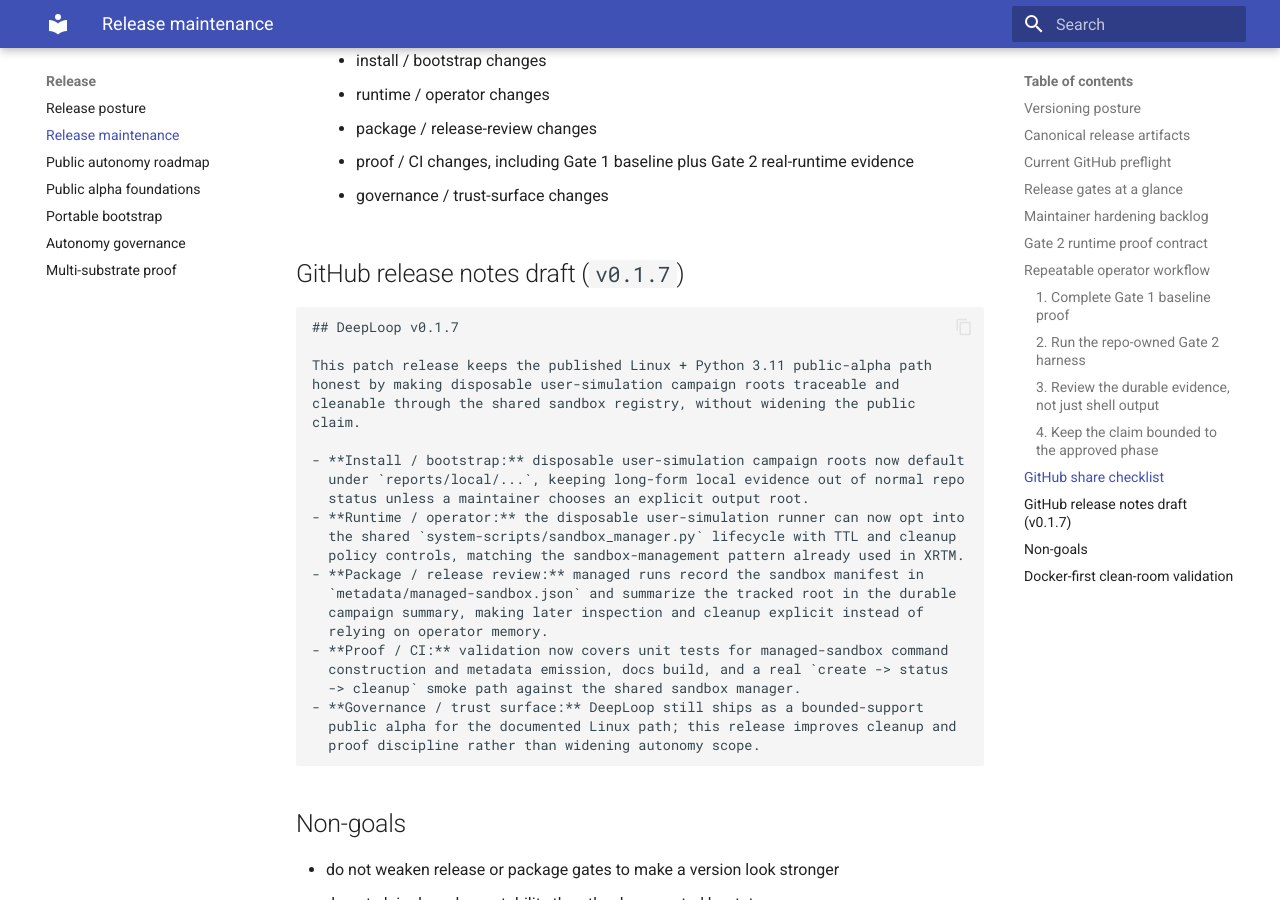
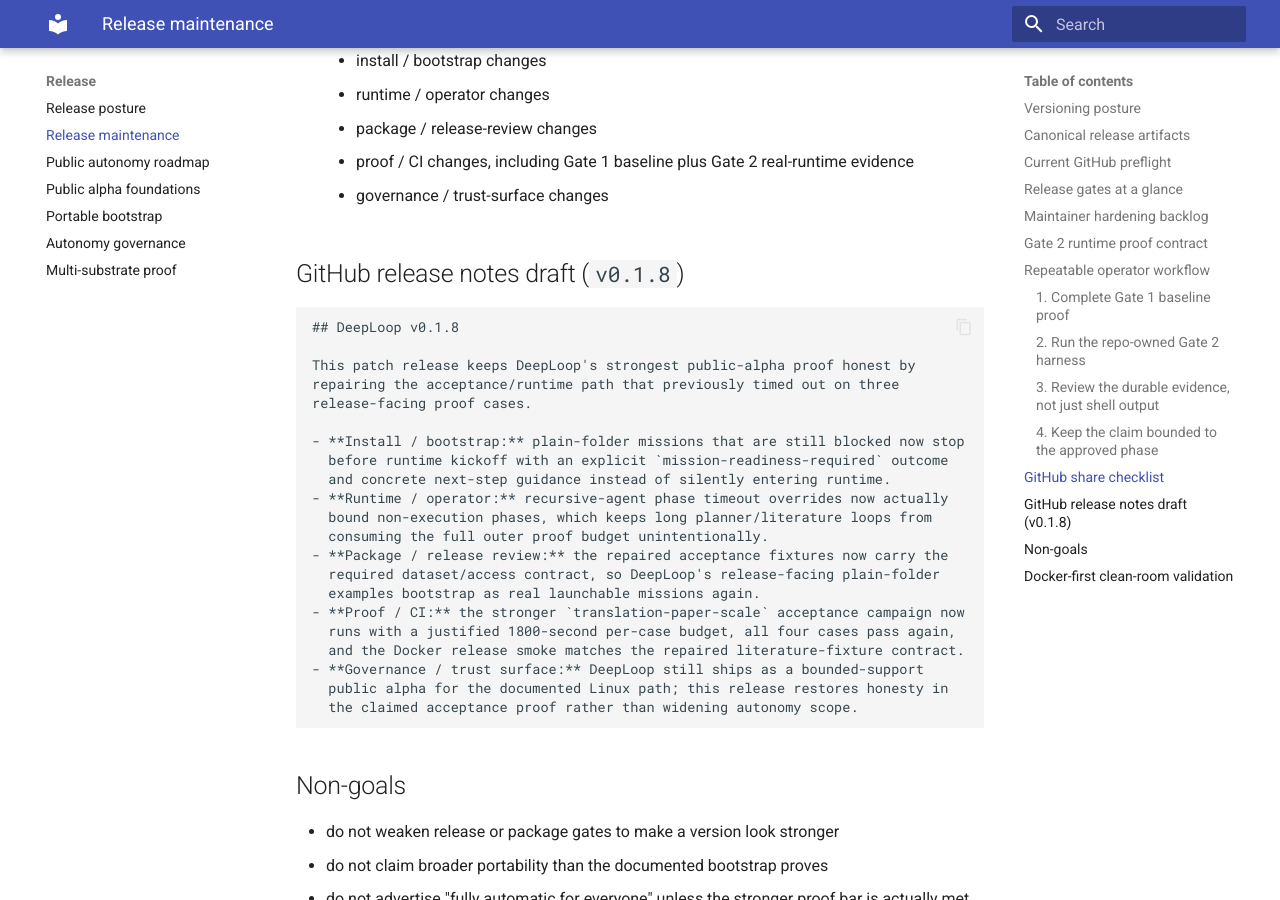
Before and after one commit to MoyYuan/DeepLoop, an MkDocs documentation site: the page built from docs/release/release-maintenance.md, in a window 1280 px wide and 900 px high, scrolled down 5766 px. Built offline with MkDocs 1.6.1 and Material for MkDocs 9.7.7, drawn with Linux system fonts in a browser that asks for light colours; some of the changed text lies outside the part shown.

Commit message:
Prepare v0.1.8 release
Co-authored-by: Copilot <223556219+Copilot@users.noreply.github.com>

````diff
--- a/docs/release/release-maintenance.md
+++ b/docs/release/release-maintenance.md
@@ -29,8 +29,8 @@ Mission/package promotion is still separate from repo/public release posture:
 
 ## Current GitHub preflight
 
-For the next public release, `pyproject.toml` now declares `0.1.7`, so the
-publishable tag and GitHub Release tag must be `v0.1.7`.
+For the next public release, `pyproject.toml` now declares `0.1.8`, so the
+publishable tag and GitHub Release tag must be `v0.1.8`.
 
 `publish.yml` only pushes to PyPI after the GitHub Release is published, and it
 aborts if the published release tag and `project.version` diverge.
@@ -42,10 +42,10 @@ Current preflight posture:
 - the merged release candidate should be rechecked with `make
   public-bootstrap-check`, `make docker-release-validate`, `make docs-build`,
   and `make test`
-- the next release should emphasize the new managed sandbox lifecycle for
-  disposable user-simulation artifacts, the safer default local report path, and
-  the cleanup hygiene improvements rather than a broader portability or autonomy
-  claim
+- the next release should emphasize the repaired acceptance/runtime path:
+  readiness-gated plain-folder kickoff, corrected recursive-agent phase timeout
+  semantics, and the stronger acceptance per-case proof budget rather than a
+  broader portability or autonomy claim
 
 ## Release gates at a glance
 
@@ -235,32 +235,30 @@ Do not widen the public claim beyond what the harness and lane contract prove:
         evidence
       - governance / trust-surface changes
 
-## GitHub release notes draft (`v0.1.7`)
+## GitHub release notes draft (`v0.1.8`)
 
 ```text
-## DeepLoop v0.1.7
+## DeepLoop v0.1.8
 
-This patch release keeps the published Linux + Python 3.11 public-alpha path
-honest by making disposable user-simulation campaign roots traceable and
-cleanable through the shared sandbox registry, without widening the public
-claim.
+This patch release keeps DeepLoop's strongest public-alpha proof honest by
+repairing the acceptance/runtime path that previously timed out on three
+release-facing proof cases.
 
-- **Install / bootstrap:** disposable user-simulation campaign roots now default
-  under `reports/local/...`, keeping long-form local evidence out of normal repo
-  status unless a maintainer chooses an explicit output root.
-- **Runtime / operator:** the disposable user-simulation runner can now opt into
-  the shared `system-scripts/sandbox_manager.py` lifecycle with TTL and cleanup
-  policy controls, matching the sandbox-management pattern already used in XRTM.
-- **Package / release review:** managed runs record the sandbox manifest in
-  `metadata/managed-sandbox.json` and summarize the tracked root in the durable
-  campaign summary, making later inspection and cleanup explicit instead of
-  relying on operator memory.
-- **Proof / CI:** validation now covers unit tests for managed-sandbox command
-  construction and metadata emission, docs build, and a real `create -> status
-  -> cleanup` smoke path against the shared sandbox manager.
+- **Install / bootstrap:** plain-folder missions that are still blocked now stop
+  before runtime kickoff with an explicit `mission-readiness-required` outcome
+  and concrete next-step guidance instead of silently entering runtime.
+- **Runtime / operator:** recursive-agent phase timeout overrides now actually
+  bound non-execution phases, which keeps long planner/literature loops from
+  consuming the full outer proof budget unintentionally.
+- **Package / release review:** the repaired acceptance fixtures now carry the
+  required dataset/access contract, so DeepLoop's release-facing plain-folder
+  examples bootstrap as real launchable missions again.
+- **Proof / CI:** the stronger `translation-paper-scale` acceptance campaign now
+  runs with a justified 1800-second per-case budget, all four cases pass again,
+  and the Docker release smoke matches the repaired literature-fixture contract.
 - **Governance / trust surface:** DeepLoop still ships as a bounded-support
-  public alpha for the documented Linux path; this release improves cleanup and
-  proof discipline rather than widening autonomy scope.
+  public alpha for the documented Linux path; this release restores honesty in
+  the claimed acceptance proof rather than widening autonomy scope.
 ```
 
 ## Non-goals
@@ -303,8 +301,8 @@ The current smoke contract is intentionally narrow and deterministic:
 6. confirm the generated mission state stays outside the project folder and the
    example itself remains unchanged
 7. initialize the non-translation `literature-gap-map` proof fixture and verify
-   its readiness contract stops for operator input instead of pretending it is
-   runnable end to end
+   its repaired readiness contract surfaces launch guardrails and clarifications
+   instead of regressing to a silently blocked or falsely completed path
 8. package that initialized literature mission and confirm the lightweight
    package surface still materializes with explicit missing-artifact reporting
 9. initialize the messy-start `forecast-rough-notes` fixture and verify the
--- a/pyproject.toml
+++ b/pyproject.toml
@@ -4,7 +4,7 @@ build-backend = "setuptools.build_meta"
 
 [project]
 name = "deeploop"
-version = "0.1.7"
+version = "0.1.8"
 description = "DeepLoop autonomous research autopilot control plane."
 readme = "README.md"
 requires-python = ">=3.11"
````
Also changed, not shown: CHANGELOG.md (+29 -0 lines).
